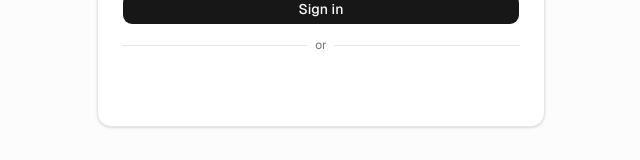
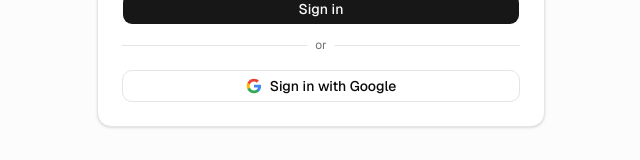
Before and after one commit to RealMe-AI/RealMe-AI-Admin-Console, a Next.js app: page /login in a window 1280 px wide. Shown: the part 531-691 px from the top of the page, without its empty margins (319-959 px from the left). Built offline with nearby package versions, Linux system fonts and the light colour scheme; no server answers.

Commit message:
style: login google button

```diff
--- a/app/(auth)/layout.tsx
+++ b/app/(auth)/layout.tsx
@@ -22,7 +22,7 @@ export default function AuthLayout({
           {/* <h1 className="text-xl font-semibold tracking-tight">RealMe AI</h1> */}
         </div>
 
-        <div className="rounded-xl border border-border bg-card p-6 shadow-sm lg:min-w-md">
+        <div className="rounded-xl border border-border bg-card p-6 shadow-sm w-full lg:min-w-md">
           {children}
         </div>
       </div>
--- a/components/auth/LoginForm.tsx
+++ b/components/auth/LoginForm.tsx
@@ -8,6 +8,8 @@ import { Separator } from "@/components/ui/separator";
 import { GoogleLogin } from "@react-oauth/google";
 import { useLogin, useGoogleLogin } from "@/hooks/auth";
 import { Loader } from "../shared/Loader";
+import { div } from "framer-motion/client";
+import { GoogleIcon } from "../icons/GoogleIcon";
 
 export function LoginForm() {
   const [email, setEmail] = useState("");
@@ -75,14 +77,20 @@ export function LoginForm() {
           <Loader />
         </Button>
       ) : (
+        <div className="relative">
+          <div className="absolute inset-0 z-10 opacity-0">
             <GoogleLogin
               onSuccess={onGoogleSuccess}
               theme="outline"
               size="medium"
               shape="pill"
               width="100%"
-          // containerProps={{ style: { width: '100%' } }}
             />
+          </div>
+          <Button className="w-full gap-2" variant="outline">
+            <GoogleIcon /> Sign in with Google
+          </Button>
+        </div>
       )}
 
       {/* <p className="text-center text-sm text-muted-foreground">
```
Lines whose indentation alone changed are shown as unchanged.
